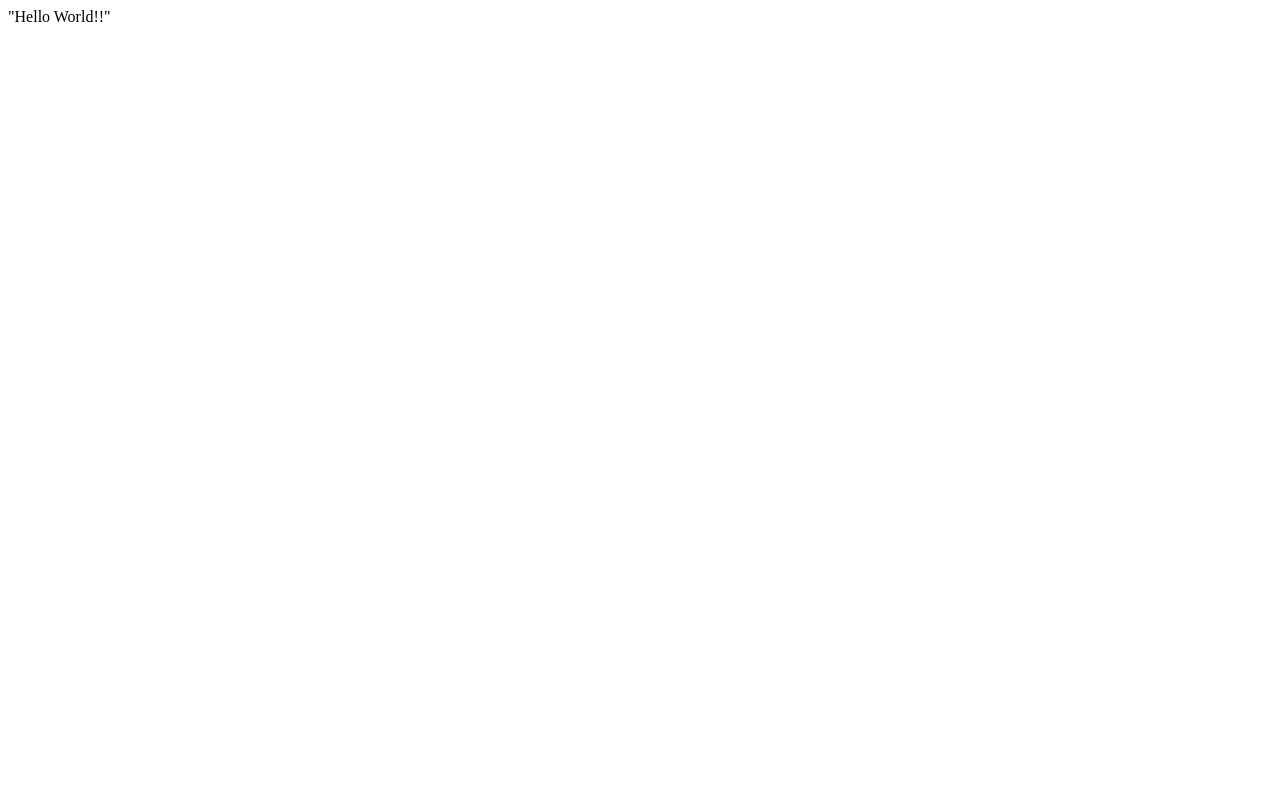
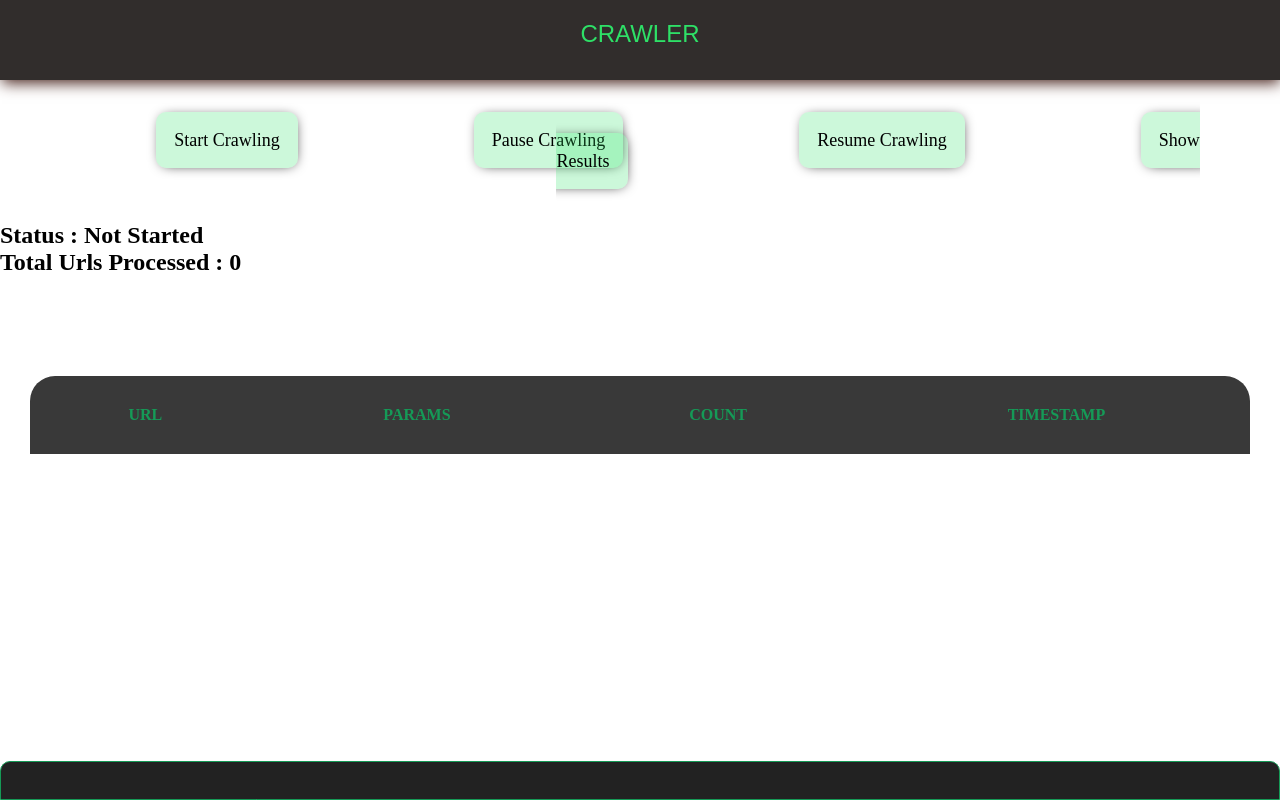
Before and after one commit to shivman7/crawler-db, a website: page public/index.html in a window 1280 px wide. Drawn offline with nearby package versions, Linux system fonts and the light colour scheme.

Commit message:
Add front end

```diff
--- a/controllers/apiController.js
+++ b/controllers/apiController.js
@@ -15,7 +15,7 @@ module.exports = function(app) {
        const countPromise = CrawlerDB.count();
        const queryPromise = CrawlerDB.find().skip(offset).limit(limit).sort({count : -1, timestamp : 1});
        Promise.all([countPromise, queryPromise]).then((data) => {
-        res.send({count : Math.ceil(data[0] / limit), data : data[1]});
+        res.send({count : data[0], pages : Math.ceil(data[0] / limit), data : data[1]});
         }, (e) => {
         res.sendStatus(400).send(e);
         });
--- a/package.json
+++ b/package.json
@@ -4,7 +4,7 @@
   "description": "",
   "main": "index.js",
   "scripts": {
-    "test": "echo \"Error: no test specified\" && exit 1"
+    "start" : "node index.js --uname \"test\" --pass \"test123\""
   },
   "author": "",
   "license": "ISC",
--- a/public/index.html
+++ b/public/index.html
@@ -1 +1,52 @@
-<p>"Hello World!!"</p>
+<html>
+<head>
+    <script src="https://cdnjs.cloudflare.com/ajax/libs/axios/0.18.0/axios.min.js"></script>
+    <script src="script.js"></script>
+    <link rel="stylesheet" type="text/css" href="style.css">
+</head>
+<body>
+    <div>
+        <div class="header">
+            CRAWLER
+        </div>
+        <div class="content">
+            <div class="options">
+                <span class="option" onclick="switchOperation('start')">Start Crawling</span>
+                <span class="option" onclick="switchOperation('stop')">Pause Crawling</span>
+                <span class="option" onclick="switchOperation('resume')">Resume Crawling</span>
+                <span class="option" onclick="getTableDetails(1);">Show Results</span>
+            </div>
+            <h2>Status : <span id="status">Not Started</span></h2>
+            <div>
+                <h2>Total Urls Processed : <span id= "totalCount">0</span></h2>
+            </div>
+            <div class="table-wrapper">
+                <table id="crawlerTable" class="table" border="0" cellspacing="0" cellpadding="0">
+                    <thead>
+                        <tr class="table-header">
+                            <th style="border-radius: 25px 0px 0px 0px;">
+                                URL
+                            </th>
+                            <th>
+                                PARAMS
+                            </th>
+                            <th>
+                                COUNT
+                            </th>
+                            <th style="border-radius: 0px 25px 0px 0px;">
+                                TIMESTAMP
+                            </th>
+                        </tr>
+                    </thead>
+                    <tbody id="table-body">
+                    </tbody>
+                </table>
+            </div>
+            <div class="pagination-wrapper">
+                <div id="pagination" class="pagination">
+                </div>
+            </div>
+        </div>
+    </div>
+</body>
+</html>
--- /dev/null
+++ b/public/script.js
@@ -0,0 +1,50 @@
+const getTableDataUrl = "/result";
+const startCrawlingUrl = "/status/";
+
+function ajax(url, updateTable, updatePagination) {
+  axios.get(url).then(function(res) {
+        document.getElementById('totalCount').innerHTML = res.data.count;
+        updateTable(res.data.data);
+        updatePagination(res.data.pages);
+    })
+    .catch(function(err) {
+        console.log(err);
+    });
+}
+
+function updatePagination(noOfPages) {
+  paginationHTML = "";
+  for (let i = 1; i <= noOfPages; i++) {
+    paginationHTML += '<span class="page" onclick="getTableDetails(' + i + ');">' + i + '</span>';
+  }
+  document.getElementById("pagination").innerHTML = paginationHTML;
+}
+
+function updateTable(data) {
+  tableHTML = "";
+  data.forEach(row => {
+    tableHTML += "<tr>";
+    tableHTML += "<td>" + row["url"] + "</td>";
+    tableHTML += "<td>" + row["params"] + "</td>";
+    tableHTML += "<td>" + row["count"] + "</td>";
+    tableHTML += "<td>" + new Date(+row['timeStamp']).toLocaleString() + "</td>";
+    tableHTML += "</tr>";
+  });
+
+  document.getElementById("table-body").innerHTML = tableHTML;
+}
+
+function getTableDetails(pageNo){
+    let url = getTableDataUrl + '/' + pageNo;
+    ajax(url, updateTable, updatePagination);
+}
+
+function switchOperation(operation){
+    url = startCrawlingUrl + operation;
+    axios.get(url).then(function (res) {
+        document.getElementById('status').innerHTML = res.data;
+    })
+    .catch(function (err) {
+        console.log(err);
+    });
+}
--- /dev/null
+++ b/public/style.css
@@ -0,0 +1,107 @@
+* {
+    box-sizing: border-box;
+    padding: 0;
+    margin: auto;
+}
+
+.header {
+    color: #2ee067;
+    position: absolute;
+    text-align: center;
+    width: 100%;
+    height: 80px;
+    padding: 20px 0px;
+    font-size: 24px;
+    background: #312d2c;
+    font-family: fantasy;
+    box-shadow: 1px 4px 14px -1px #46211A;
+}
+
+.content {
+    position: absolute;
+    top: 80px;
+    left: 0;
+    right: 0;
+    bottom: 0;
+}
+
+.table-wrapper {
+    padding: 100px 30px 0px 30px;
+    width: 100%;
+}
+
+.table {
+    width: 100%;
+    text-align: center;
+    margin-bottom: 40px;
+}
+
+th {
+    padding: 30px;
+}
+
+td {
+    padding: 20px;
+    background-color: #222222;
+    color: #9e9e9e;
+    border: 1px solid #159a5636;
+}
+
+.table-header {
+    background: #393939;
+    color: #159a57;
+}
+
+.pagination {
+    text-align: center;
+    position: relative;
+    top: 10px;
+}
+
+.page {
+    padding: 5px;
+    border: 1px solid #159a57;
+    background: #393939;
+    color: #159a57;
+    cursor: pointer;
+}
+
+.pagination-wrapper {
+    position: fixed;
+    bottom: 0px;
+    left: 0;
+    right: 0;
+    width: 100%;
+    background: #222222;
+    height: 39px;
+    border-radius: 10px 10px 0px 0px;
+    border: 1px solid #159a56;
+}
+
+.options {
+    position: relative;
+    padding: 50px;
+    padding-left: 126px;
+    text-align: center;
+}
+
+.option {
+    padding: 18px;
+    background: #2de0673d;
+    box-shadow: 1px 1px 13px -5px;
+    border-radius: 10px;
+    margin-right: 172px;
+    cursor: pointer;
+    font-size: 18px;
+}
+
+.option:hover {
+    background: #2de06794;
+    transition-duration: 0.8s;
+}
+
+.option:active {
+    border: 1px solid #2de0673d;
+    color: #fff;
+    box-shadow: 1px 4px 17px -5px;
+}
```
Also changed, not shown: crawler.js (+4 -3 lines).
